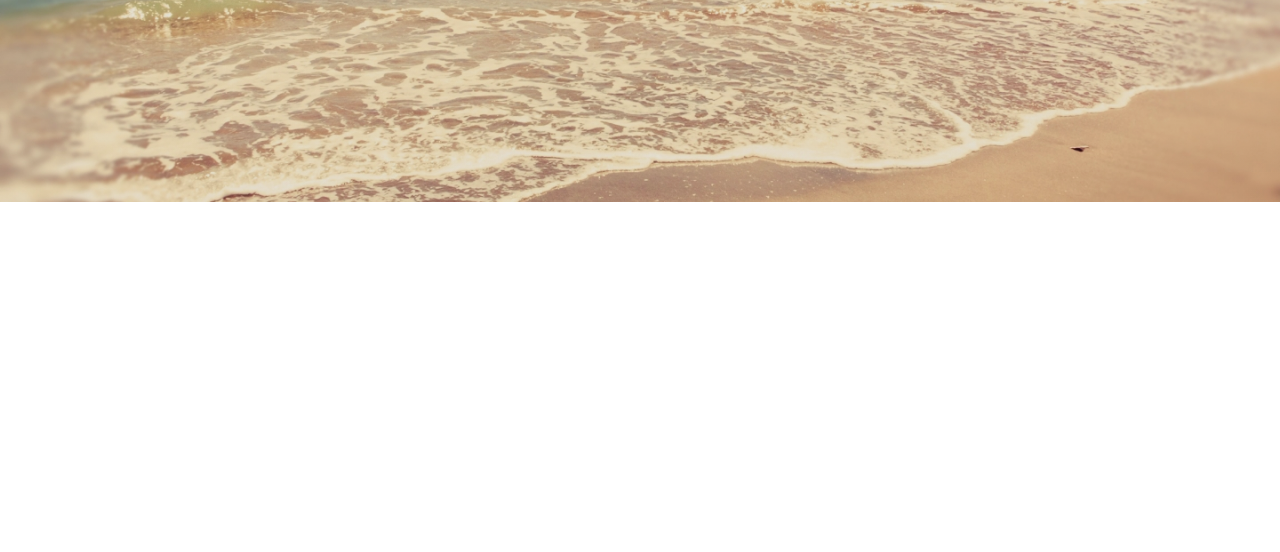
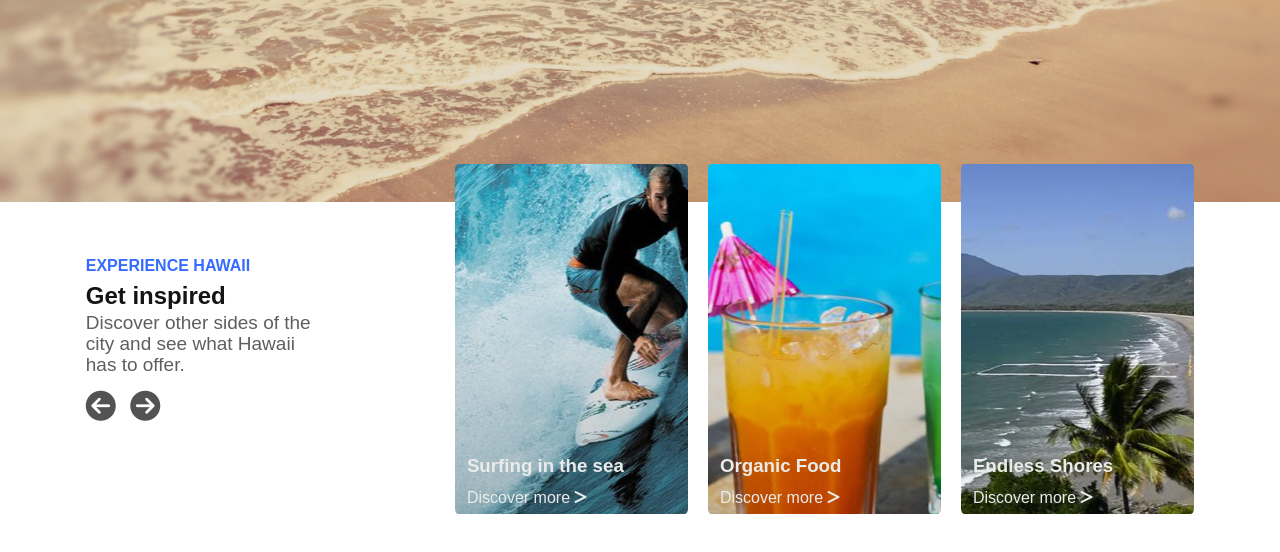
Before and after one commit to msbkrtl/travel, a plain HTML site: page travel.html in a window 1280 px wide. Shown: the part 468-1020 px from the top of the page. Before the commit the page ends 800 px from the top, so only its background shows below. Drawn offline with Linux system fonts and the light colour scheme.

Commit message:
section2 added

```diff
--- a/travel.css
+++ b/travel.css
@@ -20,7 +20,6 @@ li {
     background-position: center center;
     background-repeat: no-repeat;
     background-size: cover;
-    background-attachment: fixed;
     height: 670px;
 }
 
@@ -120,3 +119,86 @@ a {
 .text i {
     font-size: 23px;
 }
+
+.sec2 {
+    height: 500px;
+    display: grid;
+    grid-template-columns: 3fr 2fr 2fr 2fr;
+    margin: 0 6.7% -100px 6.7%;
+    grid-template-rows: 350px;
+    column-gap: 20px;
+    margin-top: -3%;
+}
+
+
+
+.box1 {
+    display: grid;
+    align-content: flex-end;
+    background: linear-gradient(to bottom, rgba(0, 0, 0, 0), rgba(0, 0, 0, 0.2)), url('/imgs/featured-surfing-lessons.jpg') center center no-repeat;
+    border-radius: 1.5%;
+}
+
+.box2 {
+    display: grid;
+    align-content: flex-end;
+    background: linear-gradient(to bottom, rgba(0, 0, 0, 0), rgba(0, 0, 0, 0.2)), url('/imgs/summer-drinks-800x500.jpg') center center;
+    border-radius: 1.5%;
+
+
+
+}
+
+.box3 {
+    display: grid;
+    align-content: flex-end;
+    background: url('/imgs/1.jpg') center center;
+    border-radius: 1.5%;
+}
+
+.box1 a,
+.box2 a,
+.box3 a {
+    padding-left: 5%;
+    padding-top: 2%;
+    padding-bottom: 3%;
+    color: rgb(235, 235, 235);
+
+}
+
+.box1 h3,
+.box2 h3,
+.box3 h3 {
+    padding-left: 5%;
+    padding-bottom: 3%;
+    color: rgb(235, 235, 235);
+
+}
+
+.exhava {
+    margin: auto;
+    text-align: left;
+}
+
+.exhava h4 {
+    margin-bottom: 2%;
+    color: rgb(53, 107, 255)
+}
+
+.exhava h2 {
+    margin-bottom: 1%;
+    color: rgb(20, 20, 20);
+}
+
+.exhava p {
+    color: rgb(95, 95, 95);
+    line-height: 1.1em;
+    width: 68%;
+    font-size: 19px;
+    margin-bottom: 4.2%;
+}
+
+.exhava i {
+    font-size: 30px;
+    color: rgb(83, 83, 83);
+}
--- a/travel.html
+++ b/travel.html
@@ -45,5 +45,28 @@
         </div>
       </section>
     </div>
+    <section class="sec2">
+      <div class="exhava">
+        <h4>EXPERIENCE HAWAII</h4>
+        <h2>Get inspired</h2>
+        <p>
+          Discover other sides of the city and see what Hawaii has to offer.
+        </p>
+        <i class="fas fa-arrow-circle-left"></i>
+        <i class="fas fa-arrow-circle-right"></i>
+      </div>
+      <div class="box1">
+        <h3>Surfing in the sea</h3>
+        <a href="">Discover more <i class="fas fa-greater-than"></i></a>
+      </div>
+      <div class="box2">
+        <h3>Organic Food</h3>
+        <a href="">Discover more <i class="fas fa-greater-than"></i></a>
+      </div>
+      <div class="box3">
+        <h3>Endless Shores</h3>
+        <a href="">Discover more <i class="fas fa-greater-than"></i></a>
+      </div>
+    </section>
   </body>
 </html>
```
Also changed, not shown: imgs/1.jpg (added), imgs/2215-2.jpg (added), imgs/SR1019_MEXILOG_u1tah310-1.jpg (added), imgs/featured-surfing-lessons.jpg (added), imgs/summer-drinks-800x500.jpg (added), imgs/surfing-spots-feature.jpg (added), 1 other file.
